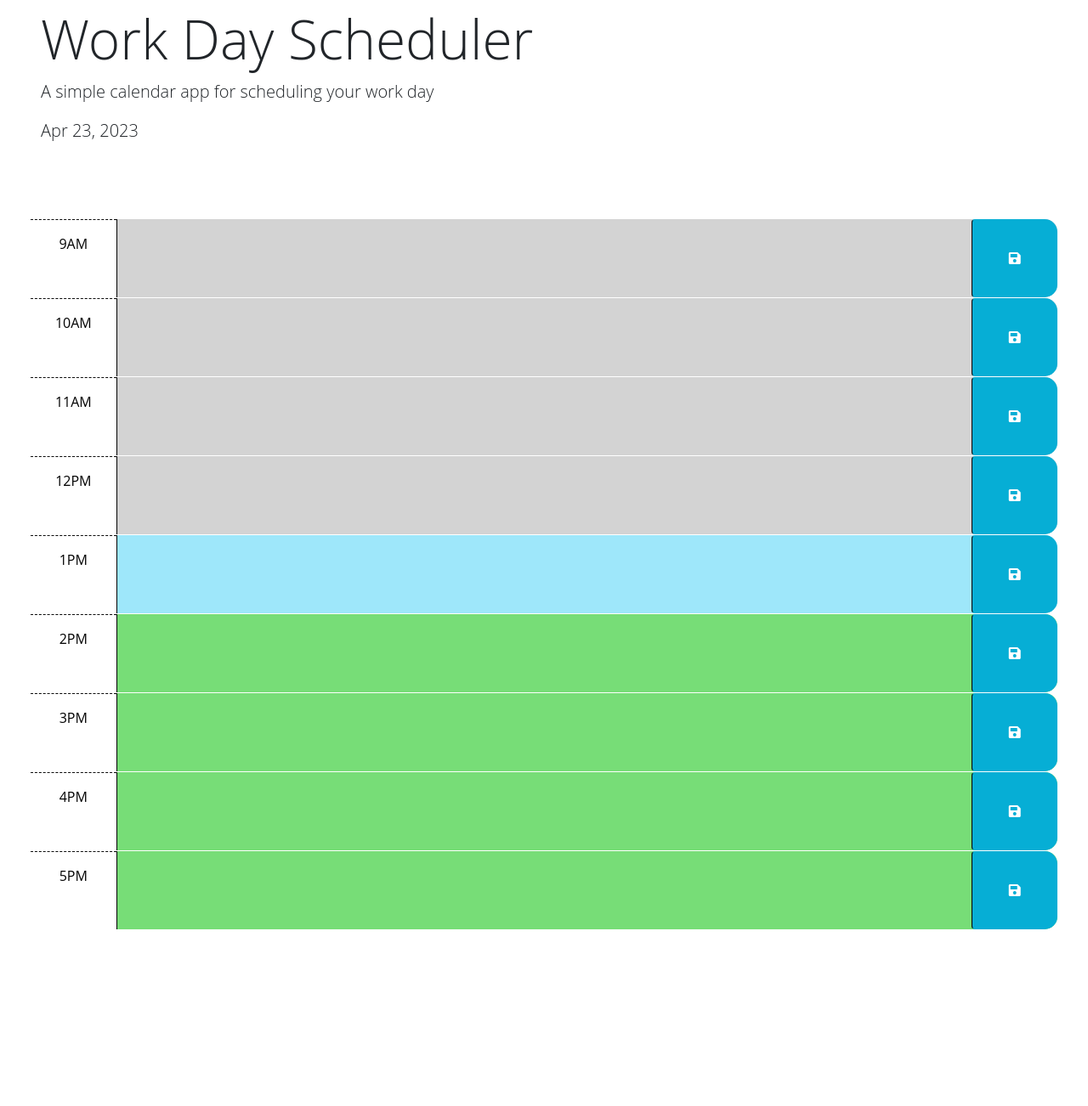
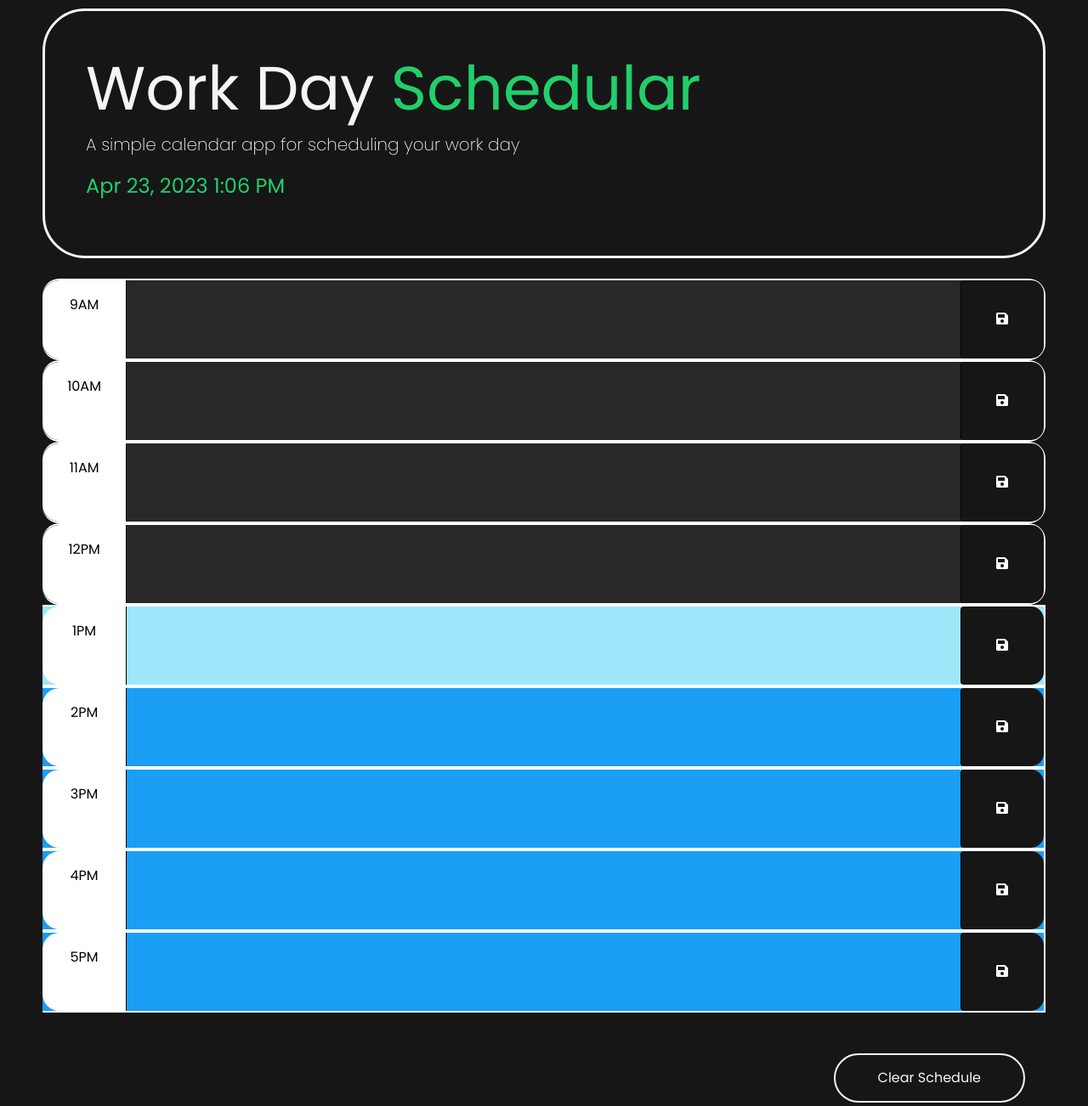
Before and after one commit to mlukicdesign/ml-dailyscheduler, a plain HTML site: page Develop/index.html in a window 1280 px wide. Shown: the part 40-1342 px from the top of the page at 85% size. Before the commit the page ends 1182 px from the top, so only its background shows below. Drawn offline with nearby package versions, Linux system fonts and the light colour scheme.

Commit message:
styling upload

```diff
--- a/Develop/index.html
+++ b/Develop/index.html
@@ -16,42 +16,34 @@
       integrity="sha384-50oBUHEmvpQ+1lW4y57PTFmhCaXp0ML5d60M1M7uH2+nqUivzIebhndOJK28anvf"
       crossorigin="anonymous"
     />
-    <link
-      href="https://fonts.googleapis.com/css2?family=Fira+Sans:wght@400;700&display=swap"
-      rel="stylesheet"
-    />
+    <link rel="preconnect" href="https://fonts.googleapis.com">
+    <link rel="preconnect" href="https://fonts.gstatic.com" crossorigin>
+    <link href="https://fonts.googleapis.com/css2?family=Poppins:wght@200;400;600&display=swap" rel="stylesheet">
     <link rel="stylesheet" href="style.css" />
     <title>Work Day Scheduler</title>
   </head>
 
   <body>
-    <header class="p-5 mb-4">
-      <h1 class="display-3">Work Day Scheduler</h1>
+    <header class="p-5 mb-4 header-div">
+      <h1 class="display-2" id="heading">Work Day <span>Schedular</span></h1>
       <p class="lead">A simple calendar app for scheduling your work day</p>
       <p id="currentDay" class="lead"></p>
+
+
     </header>
-    <div class="container-fluid px-5 mb-5">
+    <div class="container-fluid p mb-5 schedule-div">
 
-      <!-- Use class for "past", "present", and "future" to apply styles to the
-        time-block divs accordingly. The javascript will need to do this by
-        adding/removing these classes on each div by comparing the hour in the
-        id to the current hour. The html provided below is meant to be an example
-        demonstrating how the css provided can be leveraged to create the
-        desired layout and colors. The html below should be removed or updated
-        in the finished product. Remember to delete this comment once the
-        code is implemented.
-        -->
 
-      <!-- Example of a past time block. The "past" class adds a gray background color. -->
-      <div id="9" class="row time-block">
-        <div class="col-2 col-md-1 hour text-center py-3">9AM</div>
+      <!-- Schedule Blocks -->
+
+      <div id="9" class="row mt-3 time-block">
+        <div class="col-2 col-md-1 hour text-center py-3 hours">9AM</div>
         <textarea class="col-8 col-md-10 description" rows="3"> </textarea>
         <button class="btn saveBtn col-2 col-md-1" aria-label="save">
           <i class="fas fa-save" aria-hidden="true"></i>
         </button>
       </div>
 
-      <!-- Example of a present time block. The "present" class adds a red background color. -->
       <div id="10" class="row time-block">
         <div class="col-2 col-md-1 hour text-center py-3">10AM</div>
         <textarea class="col-8 col-md-10 description scheduleInput" rows="3" > </textarea>
@@ -60,7 +52,6 @@
         </button>
       </div>
 
-      <!-- Example of a future time block. The "future" class adds a green background color. -->
       <div id="11" class="row time-block">
         <div class="col-2 col-md-1 hour text-center py-3">11AM</div>
         <textarea class="col-8 col-md-10 description" rows="3"> </textarea>
@@ -115,9 +106,12 @@
         <button class="btn saveBtn col-2 col-md-1" aria-label="save">
           <i class="fas fa-save" aria-hidden="true"></i>
         </button>
+
       </div>
 
-      <div id="hourly-divs"></div>
+      <div class="container-fluid mt-5 mb-5 clear-div">
+        <button id="clearschedule">Clear Schedule</button>
+      </div>
 
     </div>
 
--- a/Develop/script.js
+++ b/Develop/script.js
@@ -3,7 +3,7 @@ $(function () {
 
 
   var today = dayjs();
-  $('#currentDay').text(today.format('MMM D, YYYY'));
+  $('#currentDay').text(today.format('MMM D, YYYY h:mm A'));
 
 
   const currentHour = dayjs().hour();
@@ -55,6 +55,16 @@ saveButtons.each(function() {
   });
 });
 
+//clear localstorage
+
+const clearBtn = $('#clearschedule')
+
+$(clearBtn).click(function() {
+  localStorage.clear();
+  location.reload();
+});
+
+
 
   // TODO: Add a listener for click events on the save button. This code should
   // use the id in the containing time-block as a key to save the user input in
--- a/Develop/style.css
+++ b/Develop/style.css
@@ -1,6 +1,9 @@
 body {
-  font-family: 'Open Sans', sans-serif;
+  font-family: 'Poppins', sans-serif;
   font-size: 16px;
+  margin: 50px;
+  background-color: #161616;
+  color: whitesmoke;
 }
 
 textarea {
@@ -12,34 +15,95 @@ textarea {
   padding: 10px;
 }
 
+textarea:hover {
+  background-color: #393939;
+  transition: all 0.3s ease-in-out;
+}
+
+.header-div {
+  padding: 20px;
+  border: 3px solid whitesmoke;
+  border-radius: 50px;
+  background-color:#161616;
+
+}
+
+#heading {
+  font-family: 'Poppins', sans-serif;
+  font-weight: 400;
+}
+
+span {
+  color: #23CE6B;
+}
+
+#currentDay {
+  color: #23CE6B;
+  font-weight: 400;
+  font-size: 24px;
+}
+
+#clearschedule {
+  padding: 15px 50px;
+  border: 2px solid whitesmoke;
+  border-radius: 30px;
+  color: whitesmoke;
+  background-color: #161616;
+}
+
+#clearschedule:hover {
+  background-color: #23CE6B;
+  color: #161616;
+  border: solid 1px #23CE6B;
+  transition: all 0.3s ease-in-out;
+}
+
+.clear-div {
+  float: right;
+  display: flex;
+  justify-content: end;
+}
+
+textarea {
+  color: white;
+}
+
+
 .hourly-div {
   height: 50px;
-  border: 1px solid black;
+  border: 3px solid black;
   margin-bottom: 10px;
   padding: 10px;
 }
+
 
 .description {
   white-space: pre-wrap;
 }
 
 .time-block {
-  border-radius: 15px;
+  border-top: 20px
 }
 
 .row {
-  border-top: 1px solid white;
+  border-top: 2px solid white;
+  border-bottom: 2px solid white;
+  border-right: 2px solid white;
 }
 
 .hour {
   background-color: #ffffff;
   color: #000000;
-  border-top: 1px dashed #000000;
+  border-top: 1px dashed white;
+  border-radius: 20px 0px 0px 20px;
+  font-weight: 400;
+  font-size: 1rem;
 }
 
 .past {
-  background-color: #d3d3d3;
+  background-color: #282828;
   color: white;
+  border-radius: 20px;
 }
 
 .present {
@@ -48,7 +112,7 @@ textarea {
 }
 
 .future {
-  background-color: #77dd77;
+  background-color: #1a9ef6;
   color: white;
 }
 
@@ -56,9 +120,16 @@ textarea {
   border-left: 1px solid black;
   border-top-right-radius: 15px;
   border-bottom-right-radius: 15px;
-  background-color: #06aed5;
+  background-color: #161616;
   color: white;
 }
+
+.saveBtn:hover {
+  background-color: #23CE6B;
+  color: white;
+  transition: all 0.3s ease-in-out;
+}
+
 
 .saveBtn i:hover {
   font-size: 20px;
```
